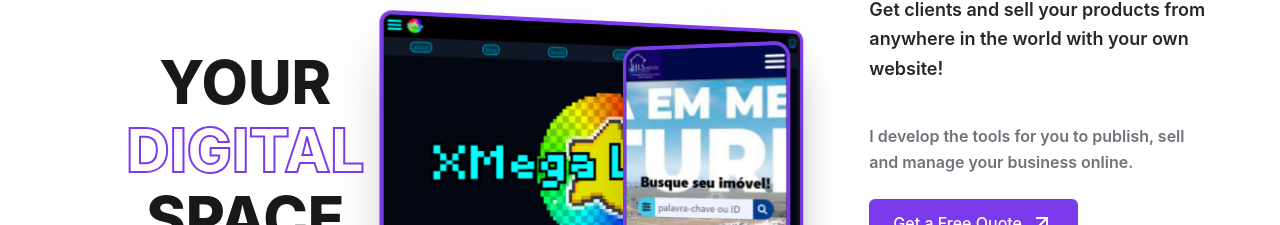
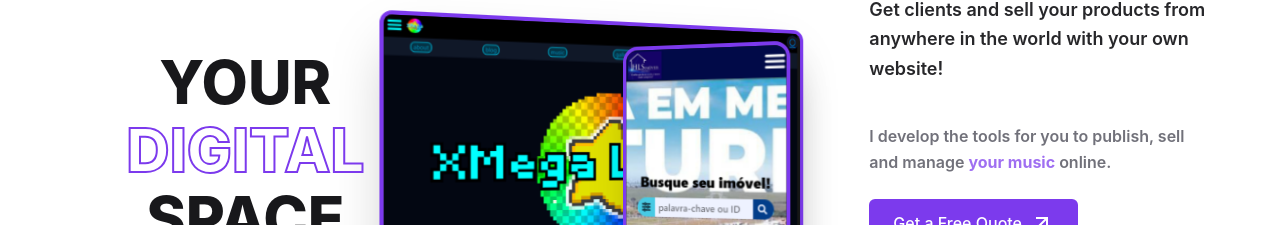
Before and after one commit to XMegaLatiosX/Portifolio, a React (Vite) app: page / in a window 1280 px wide. Shown: the part 250-475 px from the top of the page. Built offline with nearby package versions, Linux system fonts and the light colour scheme.

Commit message:
cycling text component added

```diff
--- a/src/pages/Home.jsx
+++ b/src/pages/Home.jsx
@@ -25,6 +25,7 @@ import desktop_hls_imoveis_screenshot from "../assets/images/screenshots/desktop
 import desktop_angrybreads_screenshot from "../assets/images/screenshots/desktop-angrybreads.png"
 import desktop_xmegalatiosx_screenshot from "../assets/images/screenshots/desktop-xmegalatiosx.png"
 import { useReveal } from "../utils/useReveal"
+import CyclingText from "../utils/CyclingText"
 
 
 const SKILLS = [
@@ -101,7 +102,7 @@ function Home() {
                         </p>
 
                         <p className="text-text-muted font-semibold text-base mb-0 leading-relaxed max-w-sm">
-                        I develop the tools for you to publish, sell and manage your business online.
+                        I develop the tools for you to publish, sell and manage <CyclingText className="text-2xl text-primary" width="48" words={["your business", "your art", "your music", "your brand"]} /> online.
                         </p>
 
                         {/* Botões */}
--- /dev/null
+++ b/src/utils/CyclingText.jsx
@@ -0,0 +1,24 @@
+import { useEffect, useState } from "react"
+
+function CyclingText({words}) {
+    const [index, setIndex] = useState(0)
+    const [visible, setVisible] = useState(true)
+
+    useEffect(() => {
+        const interval = setInterval(() => {
+            setVisible(false)
+            setTimeout(() => {
+                setIndex(prev => (prev + 1) % words.length)
+                setVisible(true)
+            }, 400) // tempo do fade out
+        }, 2500)
+        return () => clearInterval(interval)
+    }, [])
+
+    return (
+        <span className={`text-primary font-bold transition-opacity duration-400 ${visible ? 'opacity-100' : 'opacity-0'}`}>
+            {words[index]}
+        </span>
+    )
+}
+export default CyclingText
--- a/src/utils/useTextCycle.jsx
+++ /dev/null
@@ -1,23 +0,0 @@
-import { useEffect, useRef } from "react"
-
-export function useReveal(options = {}) {
-    const ref = useRef(null)
-
-    useEffect(() => {
-        const el = ref.current
-        if (!el) return
-
-        const observer = new IntersectionObserver(([entry]) => {
-            if (entry.isIntersecting) {
-                el.classList.add('opacity-100', 'translate-y-0')
-                el.classList.remove('opacity-0', 'translate-y-8')
-                observer.unobserve(el) // para de observar depois de revelar
-            }
-        }, { threshold: options.threshold || 0.15 })
-
-        observer.observe(el)
-        return () => observer.disconnect()
-    }, [])
-
-    return ref
-}
```
